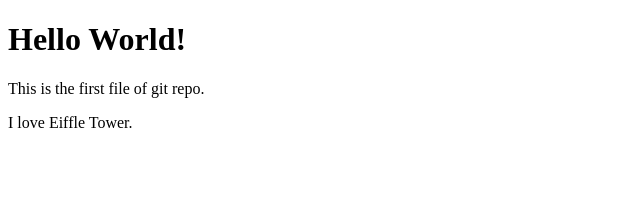
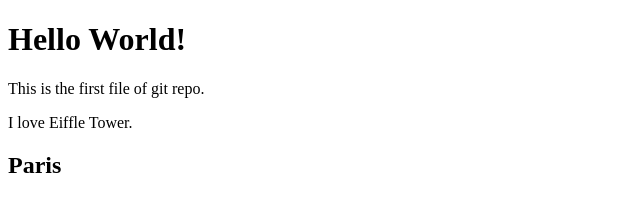
Before and after one commit to RiyaaMakwana24/hello-paris, a plain HTML site: page index.html in a window 1280 px wide. Shown: the full height of the page, 0-640 px from the left. Drawn offline with Linux system fonts and the light colour scheme.

Commit message:
Updated index.html with a new line

```diff
--- a/index.html
+++ b/index.html
@@ -10,6 +10,7 @@
   <h1>Hello World!</h1>
   <p>This is the first file of git repo.</p>
   <p>I love Eiffle Tower.</p>
+  <h2>Paris</h2>
 
 </body>
 </html>
```
